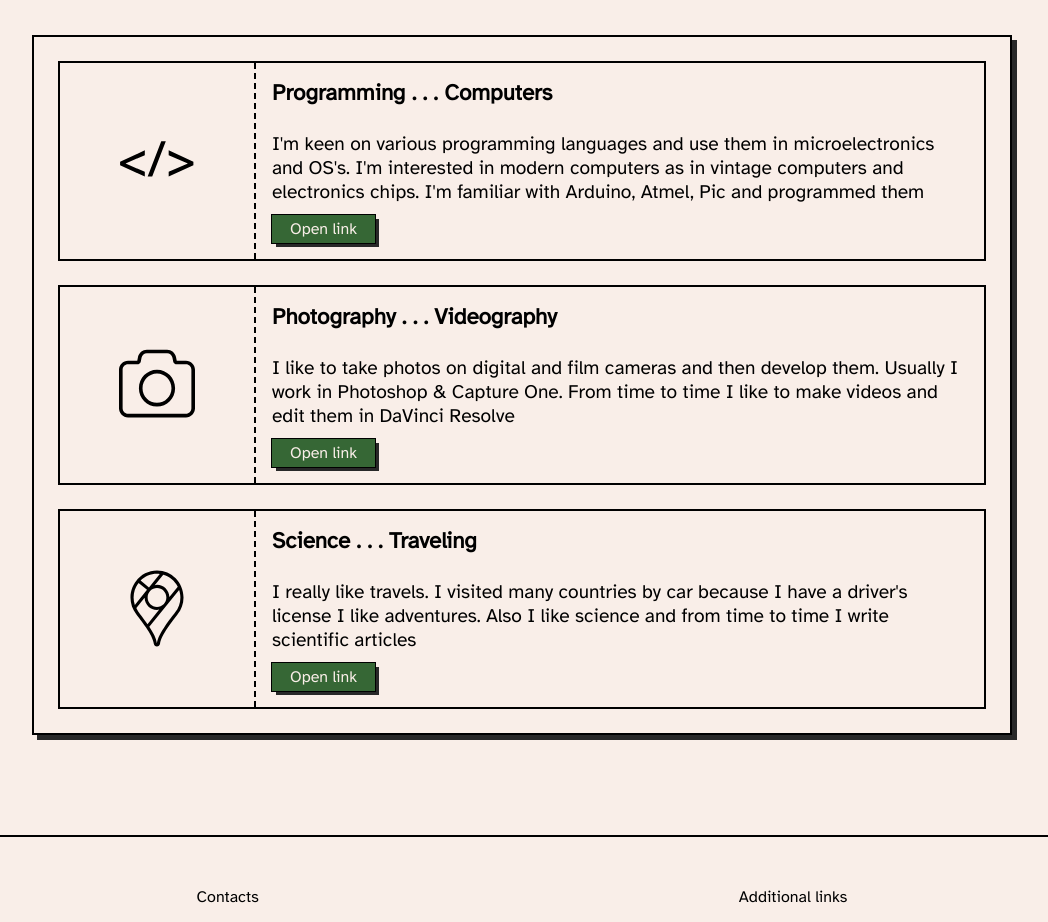
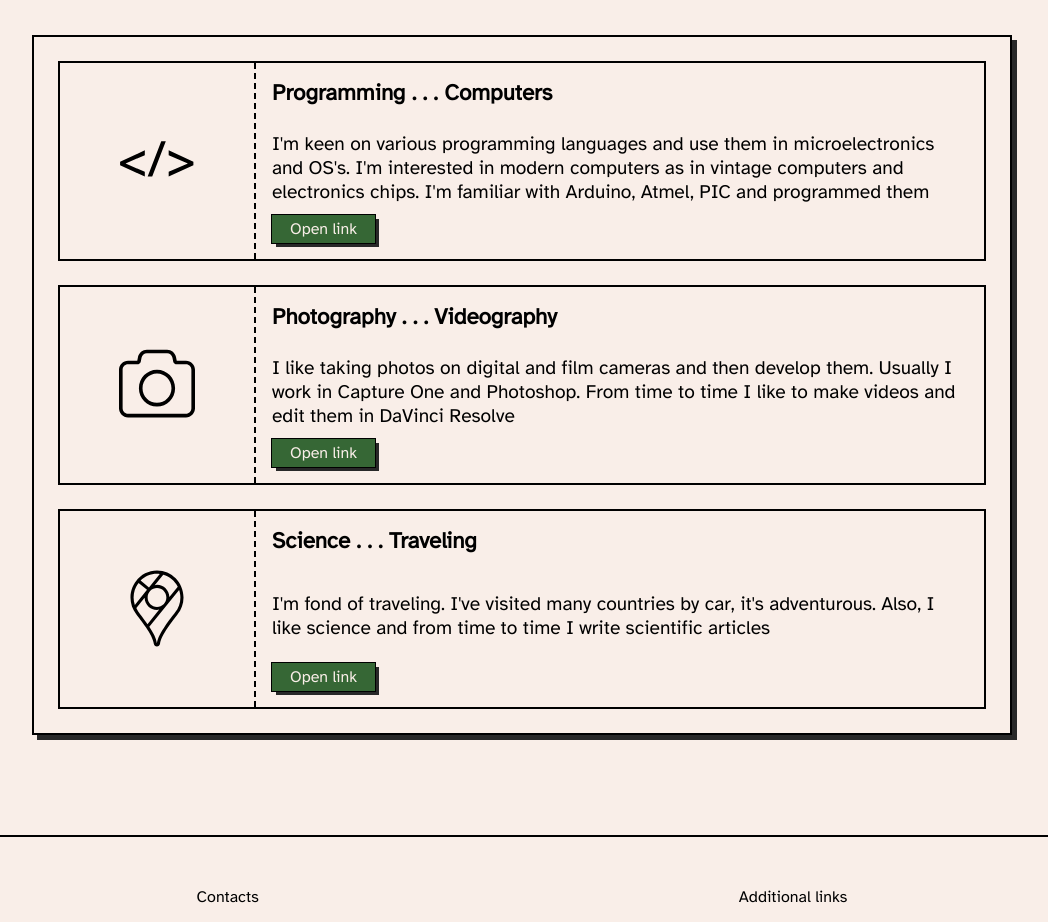
Before and after one commit to l-Aleksey-Nikolaev-l/NCV, an Angular app: page / in a window 1280 px wide. Shown: the part 5840-6762 px from the top of the page, without its empty margins (118-1166 px from the left). Built offline with nearby package versions, Linux system fonts and the light colour scheme; a web font is replaced by a local one.

Commit message:
ver 0.49 Fixed mistakes in hobbies.component.ts

```diff
--- a/src/app/hobbies/hobbies.component.ts
+++ b/src/app/hobbies/hobbies.component.ts
@@ -13,22 +13,22 @@ export class HobbiesComponent implements OnInit {
       hobbyName: "Programming . . . Computers",
       hobbyDescription: "I'm keen on various programming languages and use them in microelectronics and OS's. " +
         "I'm interested in modern computers as in vintage computers and electronics chips. " +
-        "I'm familiar with Arduino, Atmel, Pic and programmed them",
+        "I'm familiar with Arduino, Atmel, PIC and programmed them",
       hobbyLink: "https://github.com/l-Aleksey-Nikolaev-l?tab=repositories"
     },
     {
       hobbyPicture: "assets/icons/Photocamera.svg",
       hobbyName: "Photography . . . Videography",
-      hobbyDescription: "I like to take photos on digital and film cameras and then develop them. " +
-        "Usually I work in Photoshop & Capture One. " +
+      hobbyDescription: "I like taking photos on digital and film cameras and then develop them. " +
+        "Usually I work in Capture One and Photoshop. " +
         "From time to time I like to make videos and edit them in DaVinci Resolve",
       hobbyLink: "https://www.instagram.com/mister.nikolson/"
     },
     {
       hobbyPicture: "assets/icons/Maps.svg",
       hobbyName: "Science . . . Traveling",
-      hobbyDescription: "I really like travels. I visited many countries by car because I have a driver's license I like adventures. " +
-        "Also I like science and from time to time I write scientific articles ",
+      hobbyDescription: "I'm fond of traveling. I've visited many countries by car, it's adventurous. " +
+        "Also, I like science and from time to time I write scientific articles",
       hobbyLink: "https://www.researchgate.net/profile/Aleksei-Nikolaev"
     }
   ]
```
